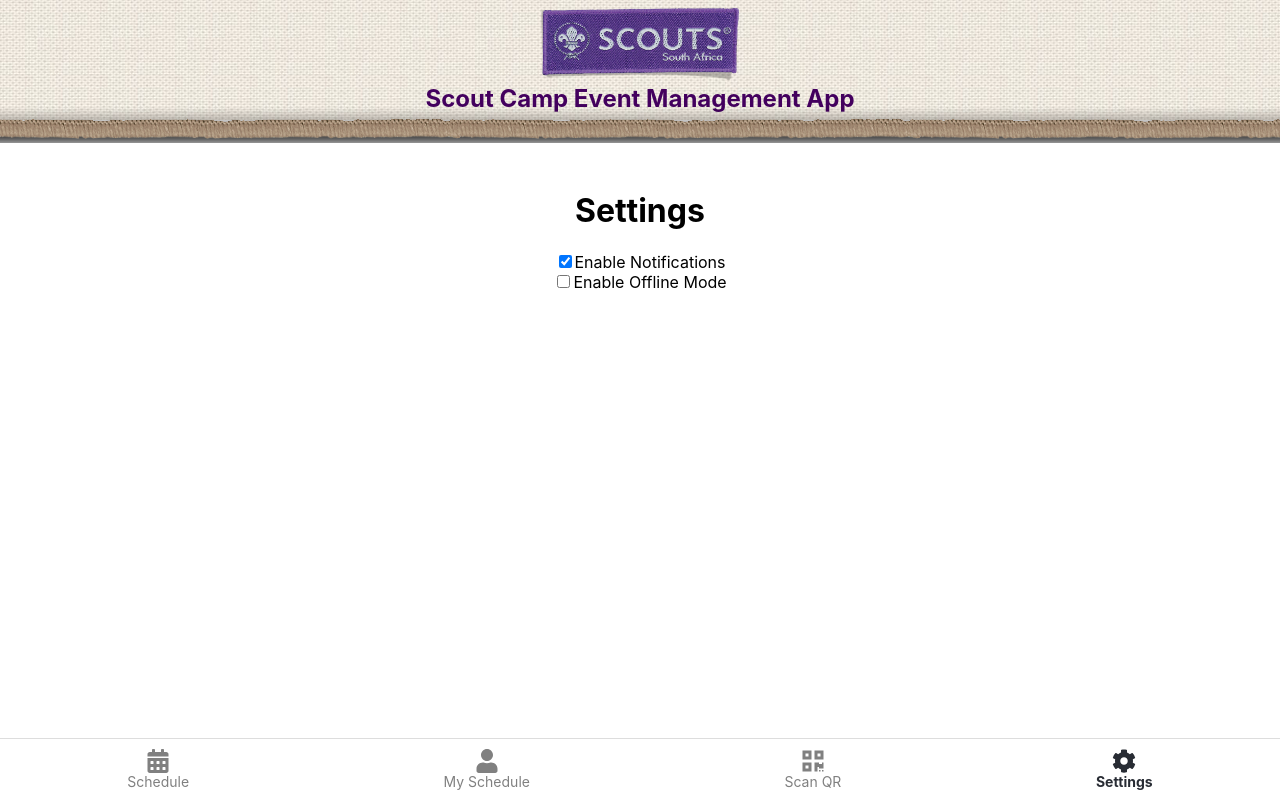
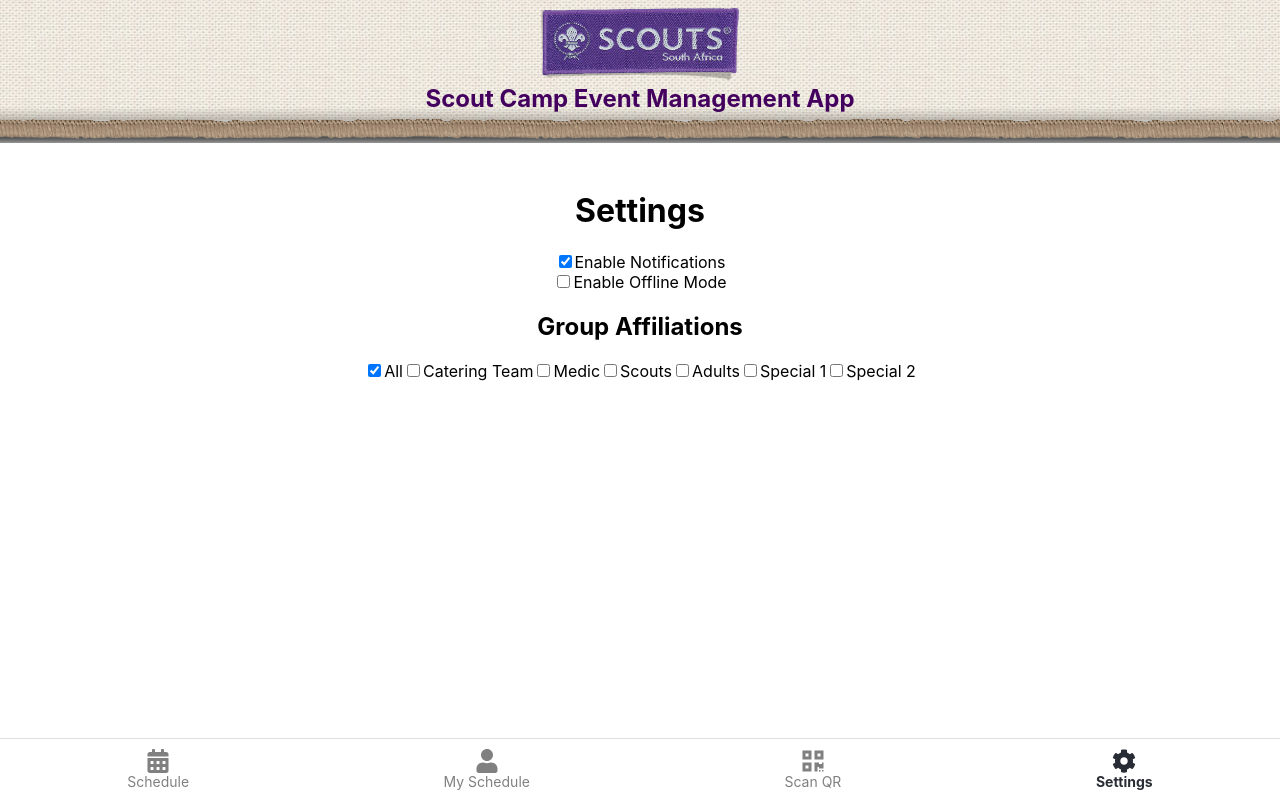
Before and after one commit to stix2you/scema, a React (Create React App) app: page /settings in a window 1280 px wide. Built offline with nearby package versions, Linux system fonts and the light colour scheme.

Commit message:
functionality to assemble My Schedule list as well as include the user in any particular groups (set for now in the settings screen and passed as prop "groupSelection" to the MySchedule component)

```diff
--- a/src/App.js
+++ b/src/App.js
@@ -1,4 +1,4 @@
-import React from 'react';
+import React, { useState } from 'react';
 import { BrowserRouter as Router, Route, Routes, Navigate, NavLink } from 'react-router-dom';
 import { FaCalendarAlt, FaUser, FaQrcode, FaCog } from 'react-icons/fa';
 import QRScanner from './QRScanner';
@@ -9,11 +9,21 @@ import Settings from './Settings';
 import './App.css';
 
 function App() {
+   const [groupSelections, setGroupSelections] = useState({
+      'All': true,
+      'Catering Team': false,
+      'Medic': false,
+      'Scouts': false,
+      'Adults': false,
+      'Special 1': false,
+      'Special 2': false,
+   });
+
    return (
       <Router>
          <div className="App">
             <header className="App-header">
-               <img src="/scouts-logo.png" className="App-logo" alt="Scouts Logo" />
+               <img src="./scouts-logo.png" className="App-logo" alt="Scouts Logo" />
                <h1>Scout Camp Event Management App</h1>
             </header>
             <main>
@@ -21,9 +31,9 @@ function App() {
                   <Route path="/" element={<Navigate to="/schedule" />} />
                   <Route path="/scan" element={<QRScanner />} />
                   <Route path="/schedule" element={<Schedule />} />
-                  <Route path="/my-schedule" element={<MySchedule />} />
+                  <Route path="/my-schedule" element={<MySchedule userName="Fraser Hewson" groupSelections={groupSelections} />} />
                   <Route path="/event/:id" element={<EventDetails />} />
-                  <Route path="/settings" element={<Settings />} />
+                  <Route path="/settings" element={<Settings groupSelections={groupSelections} setGroupSelections={setGroupSelections} />} />
                   <Route path="*" element={<Navigate to="/schedule" />} />
                </Routes>
             </main>
--- a/src/MySchedule.js
+++ b/src/MySchedule.js
@@ -1,31 +1,56 @@
-// src/MySchedule.js
 import React, { useState, useEffect } from 'react';
 
-const MySchedule = () => {
-   const [myEvents, setMyEvents] = useState([]);
+const MySchedule = ({ userName = 'Fraser Hewson', groupSelections = {} }) => {
+   const [events, setEvents] = useState([]);
+   const [filteredEvents, setFilteredEvents] = useState([]);
 
    useEffect(() => {
-      // Fetch personalized events from an API or local data source
-      const fetchMyEvents = async () => {
-         const response = await fetch('/api/my-events'); // Adjust the API endpoint as needed
-         const data = await response.json();
-         setMyEvents(data);
+      // Fetch events from the local JSON file
+      const fetchEvents = async () => {
+         try {
+            const response = await fetch('/events.json'); // Ensure this path is correct
+            if (!response.ok) {
+               throw new Error('Network response was not ok');
+            }
+            const data = await response.json();
+            setEvents(data['2024_weekend_events'][0].activities);
+         } catch (error) {
+            console.error('Failed to fetch events:', error);
+         }
       };
 
-      fetchMyEvents();
+      fetchEvents();
    }, []);
+
+   useEffect(() => {
+      const selectedGroups = Object.keys(groupSelections).filter(
+         (group) => groupSelections[group]
+      );
+
+      const filtered = events.filter((event) => {
+         return (
+            event.leader === userName ||
+            event.support === userName ||
+            selectedGroups.includes(event.leader) ||
+            selectedGroups.includes(event.support)
+         );
+      });
+
+      setFilteredEvents(filtered);
+   }, [events, userName, groupSelections]);
 
    return (
       <div className="my-schedule">
          <h1>My Schedule</h1>
          <div className="event-list">
-            {myEvents.map(event => (
-               <div key={event.id} className="event-card">
-                  <h2>{event.title}</h2>
+            {filteredEvents.map((event, index) => (
+               <div key={index} className="event-card">
+                  <h2>{event.activity_type}</h2>
                   <p>{event.description}</p>
-                  <p><strong>Time:</strong> {event.startTime} - {event.endTime}</p>
+                  <p><strong>Time:</strong> {event.start} - {event.end}</p>
                   <p><strong>Location:</strong> {event.location}</p>
-                  <a href={`/event/${event.id}`} className="details-link">View Details</a>
+                  <p><strong>Leader:</strong> {event.leader}</p>
+                  <p><strong>Support:</strong> {event.support}</p>
                </div>
             ))}
          </div>
--- a/src/Settings.js
+++ b/src/Settings.js
@@ -1,6 +1,6 @@
 import React, { useState } from 'react';
 
-const Settings = () => {
+const Settings = ({ groupSelections, setGroupSelections }) => {
    const [notificationsEnabled, setNotificationsEnabled] = useState(true);
    const [offlineModeEnabled, setOfflineModeEnabled] = useState(false);
 
@@ -11,6 +11,23 @@ const Settings = () => {
    const handleOfflineModeChange = () => {
       setOfflineModeEnabled(!offlineModeEnabled);
    };
+
+   const handleGroupChange = (group) => {
+      setGroupSelections((prevSelections) => ({
+         ...prevSelections,
+         [group]: !prevSelections[group],
+      }));
+   };
+
+   const groups = [
+      'All',
+      'Catering Team',
+      'Medic',
+      'Scouts',
+      'Adults',
+      'Special 1',
+      'Special 2',
+   ];
 
    return (
       <div className="settings">
@@ -35,6 +52,19 @@ const Settings = () => {
                Enable Offline Mode
             </label>
          </div>
+         <div className="setting-option">
+            <h2>Group Affiliations</h2>
+            {groups.map((group) => (
+               <label key={group}>
+                  <input
+                     type="checkbox"
+                     checked={groupSelections[group] || false}
+                     onChange={() => handleGroupChange(group)}
+                  />
+                  {group}
+               </label>
+            ))}
+         </div>
       </div>
    );
 };
```
Also changed, not shown: public/events.json (+5 -5 lines).
